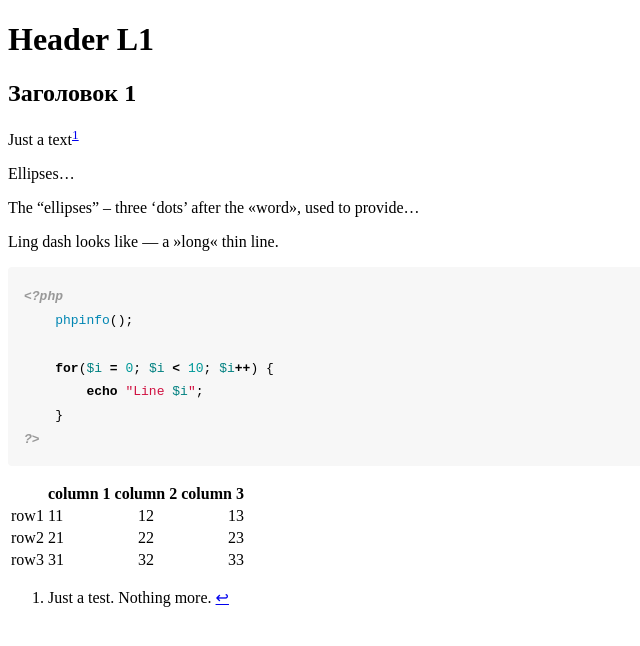
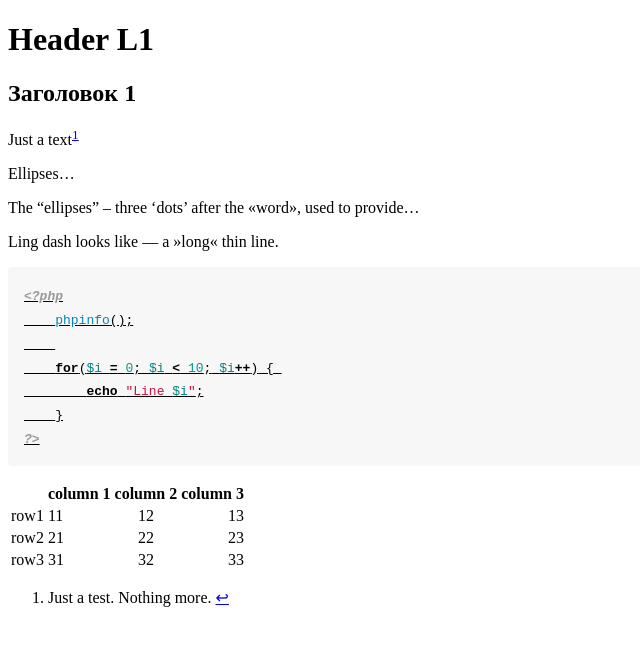
Before and after one commit to alsii/alsii.github.io, a Jekyll site: the page built from l1.md, in a window 1280 px wide. Shown: the top 646 px of the page, without its empty margins (0-640 px from the left). Built offline with Jekyll 4.4.1, drawn with Linux system fonts in a browser that asks for light colours; Markdown is read by kramdown in place of the engine named in the settings.

Commit message:
Update github.css

```diff
--- a/css/github.css
+++ b/css/github.css
@@ -1,5 +1,5 @@
 .hll { background-color: #ffffcc }
-pre { font-family: Consolas, "Liberation Mono", Menlo, Courier, monospace }
+pre { font-family: Consolas, "Liberation Mono", Menlo, Courier, monospace; text-decoration: underline }
 .highlight { margin-bottom: 16px }
 .highlight pre {
    background-color: #f7f7f7; padding: 16px; overflow: auto;
```
